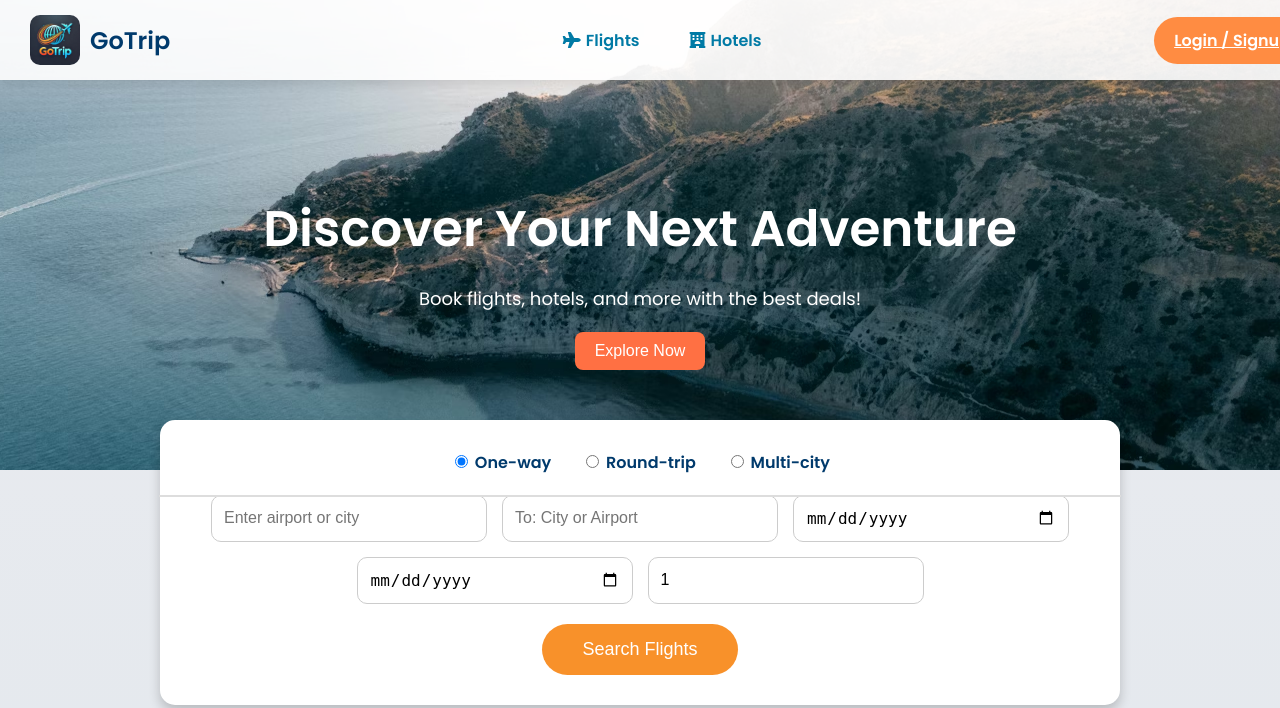
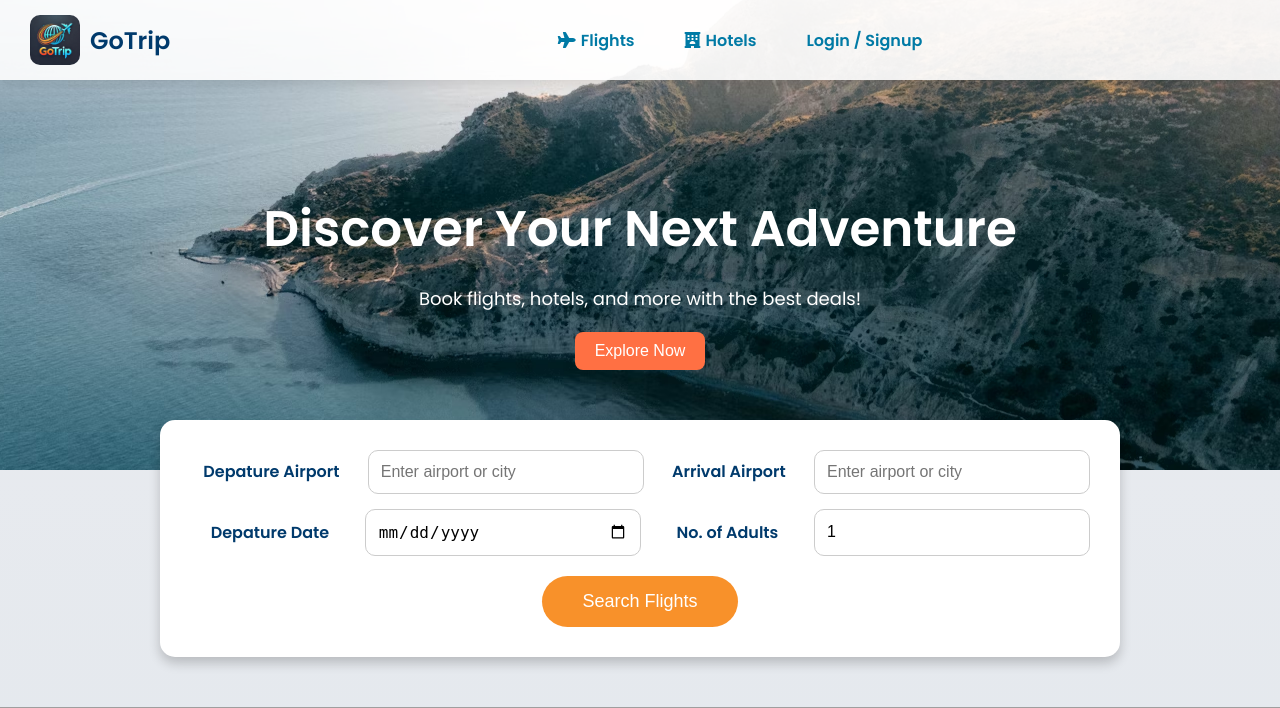
Before and after one commit to ShalyaShah/Minor-Project-2024, a PHP site: page /main.html in a window 1280 px wide. Shown: the top 708 px of the page. Run offline with PHP 8.4, Linux system fonts and the light colour scheme; grey boxes are pictures that could not be loaded.

Commit message:
Main Page Changes

```diff
--- a/css/styles.css
+++ b/css/styles.css
@@ -41,6 +41,7 @@ body {
     display: flex;
     align-items: center;
     gap: 20px;
+    margin: auto;
 }
 
 .navbar .menu a {
@@ -100,18 +101,21 @@ body {
 }
 
 .autocomplete-list {
-    border: 1px solid #ddd;
+   /*border: 1px solid #ddd;*/
     max-height: 200px;
     overflow-y: auto;
     position: absolute;
     background: white;
     z-index: 1000;
     width: 100%;
+    margin-top: 50px;
+
 }
 
 .autocomplete-list div {
     padding: 10px;
     cursor: pointer;
+
 }
 
 .autocomplete-list div:hover {
@@ -129,17 +133,6 @@ body {
     z-index: 10;
 }
 
-.search-form .trip-types {
-    display: flex;
-    justify-content: center;
-    gap: 30px;
-    margin-bottom: 20px;
-}
-
-.search-form .trip-types label {
-    font-size: 16px;
-    font-weight: 600;
-}
 
 .search-form .fields {
     display: flex;
@@ -155,6 +148,11 @@ body {
     font-size: 16px;
     width: 100%;
     max-width: 250px;
+}
+.search-form .fields .label{
+    font-size: 16px;
+    font-weight: 600;
+    margin: auto;
 }
 
 .search-button {
--- a/flight.html
+++ b/flight.html
@@ -12,7 +12,7 @@
             <span>GoTrip</span>
         </div>
         <div class="menu">
-            <a href="flight.html" class="menu-item"><i class="fa-solid fa-plane"></i> Flights</a>
+            <a href="main.html" class="menu-item"><i class="fa-solid fa-house"></i> Home</a>
             <a href="#" class="menu-item"><i class="fa-solid fa-hotel"></i> Hotels</a>
             <a href="#" class="menu-item"><i class="fa-solid fa-train"></i> Trains</a>
             <a href="#" class="menu-item"><i class="fa-solid fa-taxi"></i> Cabs</a>
--- a/main.html
+++ b/main.html
@@ -17,11 +17,10 @@
         <div class="menu">
             <a href="flight.html" class="menu-item"><i class="fa-solid fa-plane"></i> Flights</a>
             <a href="#" class="menu-item"><i class="fa-solid fa-hotel"></i> Hotels</a>
+            <a href="index.html" class="menu-item">Login / Signup</a>
+
         </div>
 
-        <div class="auth-button">
-            <a href="login.html" class="btn">Login / Signup</a>
-        </div>
     </header>
 
 
@@ -33,17 +32,15 @@
     </section>
 
     <div class="search-form">
-        <div class="trip-types">
-            <label><input type="radio" name="trip" value="one-way" checked> One-way</label>
-            <label><input type="radio" name="trip" value="round-trip"> Round-trip</label>
-            <label><input type="radio" name="trip" value="multi-city"> Multi-city</label>
-        </div>
         <form id="flightSearchForm">
         <div class="fields">
+            <label class="label">Depature Airport</label>
             <input type="text" id="departure_airport" placeholder="Enter airport or city" required>
-            <input type="text" id="arrival_airport" placeholder="To: City or Airport" required>
+            <label class="label">Arrival Airport</label>
+            <input type="text" id="arrival_airport" placeholder="Enter airport or city" required>
+            <label class="label">Depature Date</label>
             <input type="date" name="date" id="departure_date" placeholder="Depature Date" required>
-            <input type="date" name="date" id="return_date" placeholder="Return Date">
+            <label class="label">No. of Adults</label>
             <input type="number" id="adults" min="1" value="1" max="30" placeholder="Passengers" required>
         </div>
         <div class="search-button">
```
Also changed, not shown: js/main.js (deleted, +0 -10 lines).
